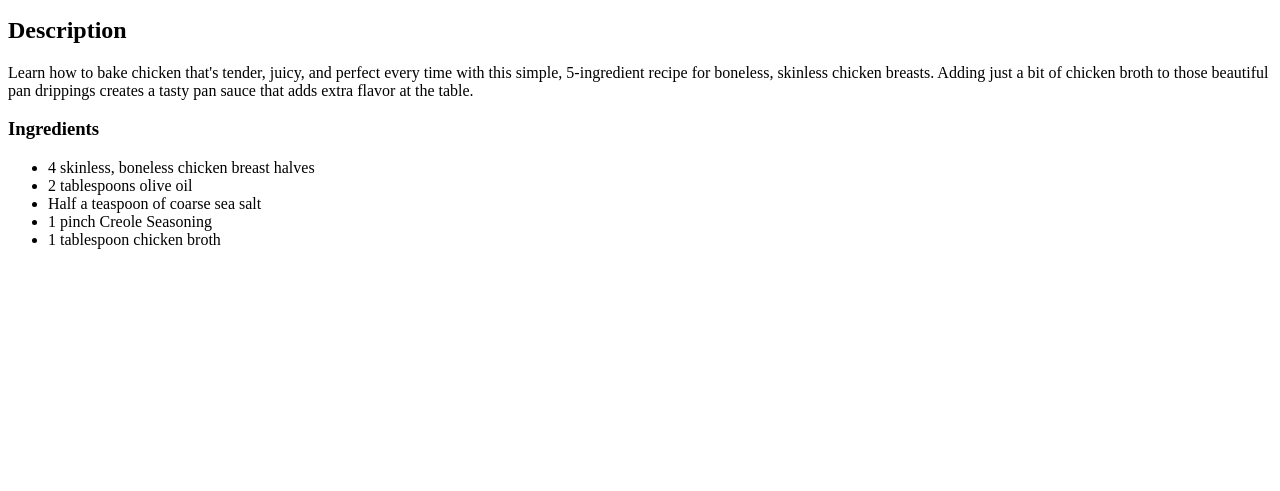
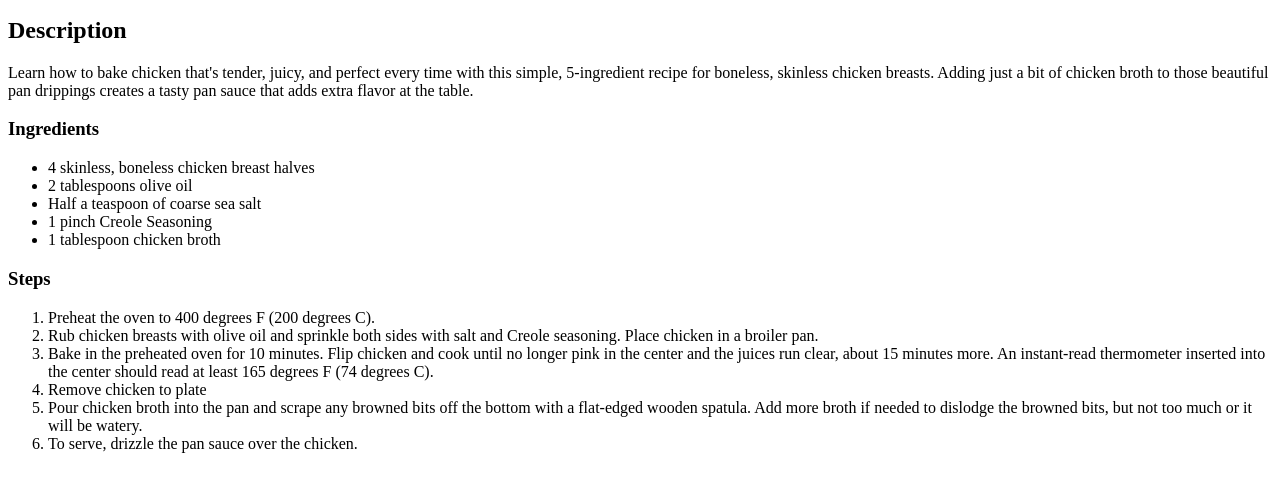
Before and after one commit to raiaahan/odin-recipies, a plain HTML site: page recipes/chicken-breast.html in a window 1280 px wide. Shown: the part 101-592 px from the top of the page. Drawn offline with Linux system fonts and the light colour scheme.

Commit message:
Add steps to chicken-breast.html
[Ticket: X]

```diff
--- a/recipes/chicken-breast.html
+++ b/recipes/chicken-breast.html
@@ -21,5 +21,15 @@
             <li>1 pinch Creole Seasoning</li>
             <li>1 tablespoon chicken broth</li>
         </ul>
+
+        <h3>Steps</h3>
+        <ol>
+            <li>Preheat the oven to 400 degrees F (200 degrees C).</li>
+            <li>Rub chicken breasts with olive oil and sprinkle both sides with salt and Creole seasoning. Place chicken in a broiler pan.</li>
+            <li>Bake in the preheated oven for 10 minutes. Flip chicken and cook until no longer pink in the center and the juices run clear, about 15 minutes more. An instant-read thermometer inserted into the center should read at least 165 degrees F (74 degrees C).</li>
+            <li>Remove chicken to plate</li>
+            <li>Pour chicken broth into the pan and scrape any browned bits off the bottom with a flat-edged wooden spatula. Add more broth if needed to dislodge the browned bits, but not too much or it will be watery.</li>
+            <li>To serve, drizzle the pan sauce over the chicken.</li>
+        </ol>
     </body>
 </html>
```
